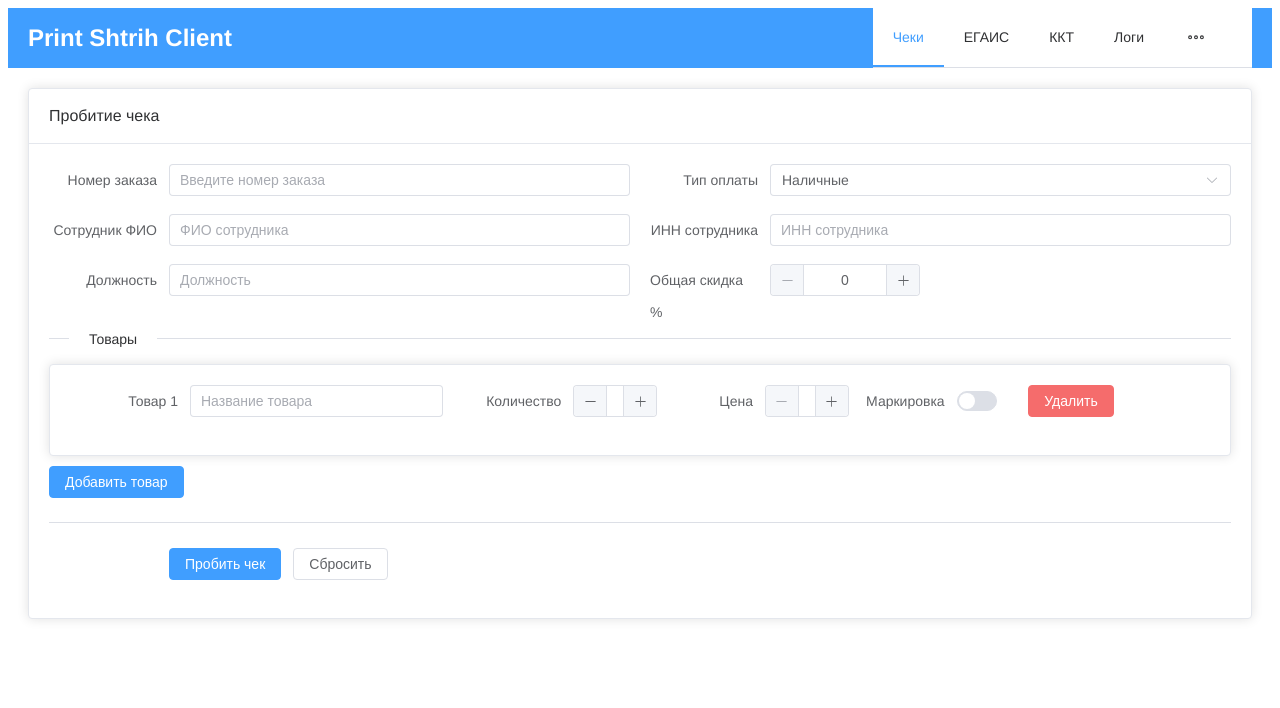
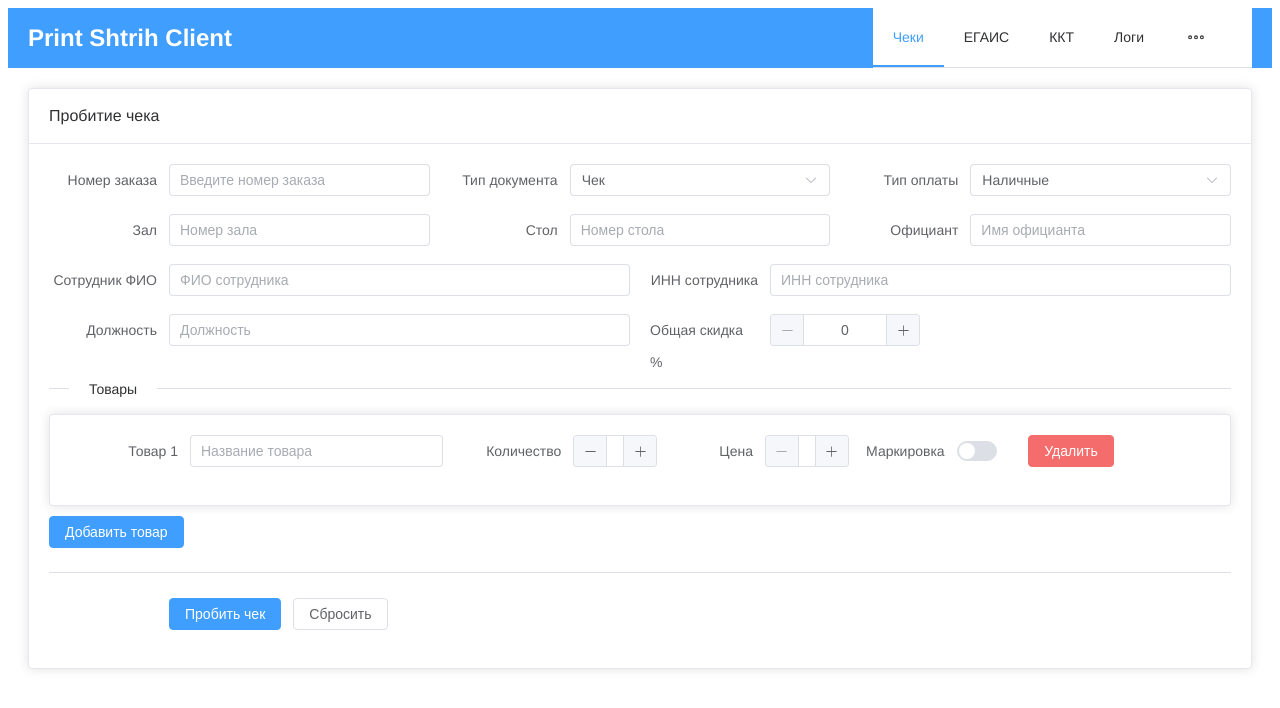
Before and after one commit to SSomov/print_shtrih-m, a Vue app in the folder client/: page / in a window 1280 px wide. Shown: the top 708 px of the page. Built offline with nearby package versions, Linux system fonts and the light colour scheme.

Commit message:
fix: api client

```diff
--- a/client/src/api/index.js
+++ b/client/src/api/index.js
@@ -14,10 +14,7 @@ export const checkApi = {
   cardPayment: (order) => api.post('/payment/card', order),
 
   // Создание счета
-  createInvoice: (order) => api.post('/invoice', order),
-
-  // Получение информации о последнем чеке
-  getLastCheckInfo: () => api.get('/last-check-info')
+  createInvoice: (order) => api.post('/invoice', order)
 }
 
 // API для ЕГАИС
@@ -53,7 +50,10 @@ export const printApi = {
   printZReport: (employee) => api.post('/print/zreport', employee),
 
   // Печать кухонной марки
-  printKitchenMark: (data) => api.post('/print/kitchen-mark', data)
+  printKitchenMark: (data) => api.post('/print/kitchen-mark', data),
+
+  // Печать счета
+  printInvoice: (order) => api.post('/print/invoice', order)
 }
 
 export default api
--- a/client/src/components/CheckForm.vue
+++ b/client/src/components/CheckForm.vue
@@ -9,17 +9,43 @@
 
       <el-form :model="form" label-width="120px" @submit.prevent="submitCheck">
         <el-row :gutter="20">
-          <el-col :span="12">
+          <el-col :span="8">
             <el-form-item label="Номер заказа">
               <el-input v-model="form.num" placeholder="Введите номер заказа" />
             </el-form-item>
           </el-col>
-          <el-col :span="12">
+          <el-col :span="8">
+            <el-form-item label="Тип документа">
+              <el-select v-model="form.typedoc" placeholder="Тип документа">
+                <el-option label="Чек" value="check" />
+                <el-option label="Возврат" value="return" />
+              </el-select>
+            </el-form-item>
+          </el-col>
+          <el-col :span="8">
             <el-form-item label="Тип оплаты">
               <el-select v-model="paymentType" placeholder="Выберите тип оплаты">
                 <el-option label="Наличные" value="cash" />
                 <el-option label="Карта" value="card" />
               </el-select>
+            </el-form-item>
+          </el-col>
+        </el-row>
+
+        <el-row :gutter="20">
+          <el-col :span="8">
+            <el-form-item label="Зал">
+              <el-input v-model="form.hall" placeholder="Номер зала" />
+            </el-form-item>
+          </el-col>
+          <el-col :span="8">
+            <el-form-item label="Стол">
+              <el-input v-model="form.table" placeholder="Номер стола" />
+            </el-form-item>
+          </el-col>
+          <el-col :span="8">
+            <el-form-item label="Официант">
+              <el-input v-model="form.waiter" placeholder="Имя официанта" />
             </el-form-item>
           </el-col>
         </el-row>
@@ -62,12 +88,12 @@
               </el-col>
               <el-col :span="4">
                 <el-form-item label="Количество">
-                  <el-input-number v-model="item.kolvo" :min="0.01" :precision="2" />
+                  <el-input-number v-model="item.kolvo" :min="0.01" :precision="2" @change="item.kolvo = String(item.kolvo)" />
                 </el-form-item>
               </el-col>
               <el-col :span="4">
                 <el-form-item label="Цена">
-                  <el-input-number v-model="item.price" :min="0" :precision="2" />
+                  <el-input-number v-model="item.price" :min="0" :precision="2" @change="item.price = String(item.price)" />
                 </el-form-item>
               </el-col>
               <el-col :span="4">
@@ -126,15 +152,20 @@ export default {
       paymentType: 'cash',
       form: {
         num: '',
+        typedoc: 'check',
+        hall: '',
+        table: '',
+        create: new Date().toLocaleString('ru-RU'),
+        waiter: '',
         employee_fio: '',
         employee_inn: '',
         employee_pos: '',
-        alldiscount: 0,
+        alldiscount: '0',
         products: [
           {
             name: '',
-            kolvo: 1,
-            price: 0,
+            kolvo: '1',
+            price: '0',
             mark: '0',
             GTIN: '',
             qr: '',
@@ -188,15 +219,20 @@ export default {
     resetForm() {
       this.form = {
         num: '',
+        typedoc: 'check',
+        hall: '',
+        table: '',
+        create: new Date().toLocaleString('ru-RU'),
+        waiter: '',
         employee_fio: '',
         employee_inn: '',
         employee_pos: '',
-        alldiscount: 0,
+        alldiscount: '0',
         products: [
           {
             name: '',
-            kolvo: 1,
-            price: 0,
+            kolvo: '1',
+            price: '0',
             mark: '0',
             GTIN: '',
             qr: '',
--- a/client/src/components/EgaisForm.vue
+++ b/client/src/components/EgaisForm.vue
@@ -46,12 +46,12 @@
               </el-col>
               <el-col :span="4">
                 <el-form-item label="Количество">
-                  <el-input-number v-model="item.kolvo" :min="0.01" :precision="2" />
+                  <el-input-number v-model="item.kolvo" :min="0.01" :precision="2" @change="item.kolvo = String(item.kolvo)" />
                 </el-form-item>
               </el-col>
               <el-col :span="4">
                 <el-form-item label="Цена">
-                  <el-input-number v-model="item.price" :min="0" :precision="2" />
+                  <el-input-number v-model="item.price" :min="0" :precision="2" @change="item.price = String(item.price)" />
                 </el-form-item>
               </el-col>
               <el-col :span="4">
@@ -114,14 +114,20 @@ export default {
       loading: false,
       form: {
         num: '',
+        typedoc: 'check',
+        hall: '',
+        table: '',
+        create: new Date().toLocaleString('ru-RU'),
+        waiter: '',
         employee_fio: '',
         employee_inn: '',
         employee_pos: '',
+        alldiscount: '0',
         products: [
           {
             name: '',
-            kolvo: 1,
-            price: 0,
+            kolvo: '1',
+            price: '0',
             GTIN: '',
             alc_code: '',
             qr: '',
@@ -172,14 +178,20 @@ export default {
     resetForm() {
       this.form = {
         num: '',
+        typedoc: 'check',
+        hall: '',
+        table: '',
+        create: new Date().toLocaleString('ru-RU'),
+        waiter: '',
         employee_fio: '',
         employee_inn: '',
         employee_pos: '',
+        alldiscount: '0',
         products: [
           {
             name: '',
-            kolvo: 1,
-            price: 0,
+            kolvo: '1',
+            price: '0',
             GTIN: '',
             alc_code: '',
             qr: '',
```
